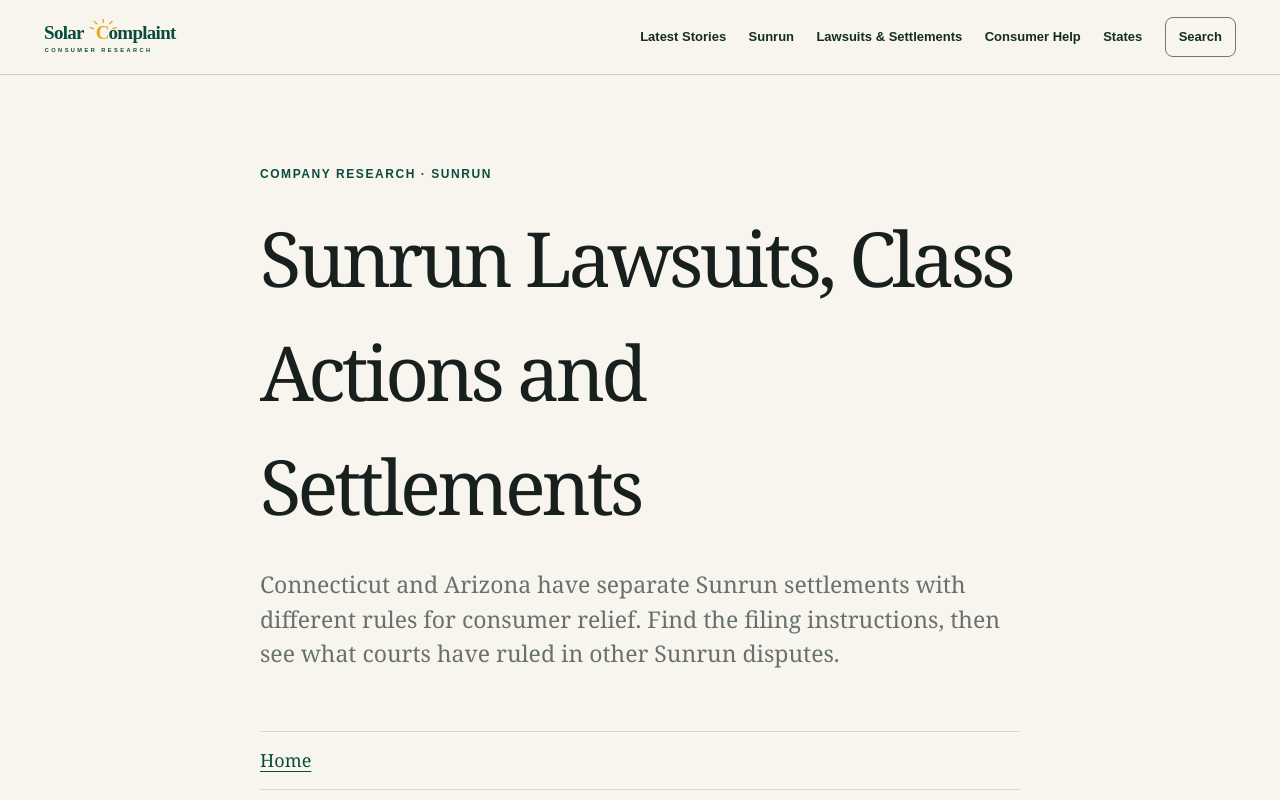
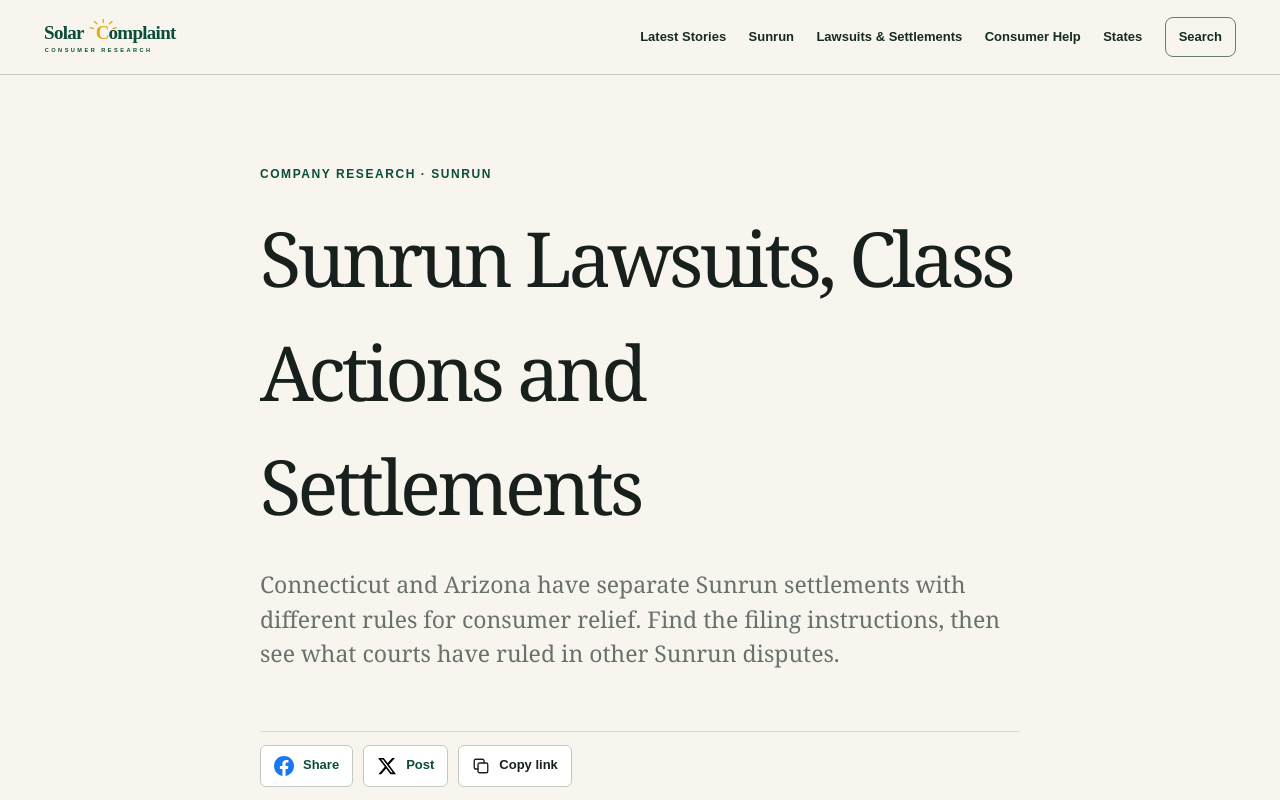
Before and after one commit to Decentralized-Rob/solar-consumer-research, a Next.js app: page /companies/sunrun in a window 1280 px wide. Shown: the top 800 px of the page. Built offline with nearby package versions, Linux system fonts and the light colour scheme.

Commit message:
Retain static sharing on editorial guides and Sunrun research

```diff
--- a/app/companies/sunrun/page.tsx
+++ b/app/companies/sunrun/page.tsx
@@ -132,6 +132,7 @@ export default function SunrunCompanyPage() {
     <>
       <script type="application/ld+json" dangerouslySetInnerHTML={{ __html: JSON.stringify(structuredData) }} />
       <InfoPage
+        shareHref="/companies/sunrun"
         eyebrow="Company research · Sunrun"
         title={sunrunHub.title}
         lede="Connecticut and Arizona have separate Sunrun settlements with different rules for consumer relief. Find the filing instructions, then see what courts have ruled in other Sunrun disputes."
```
